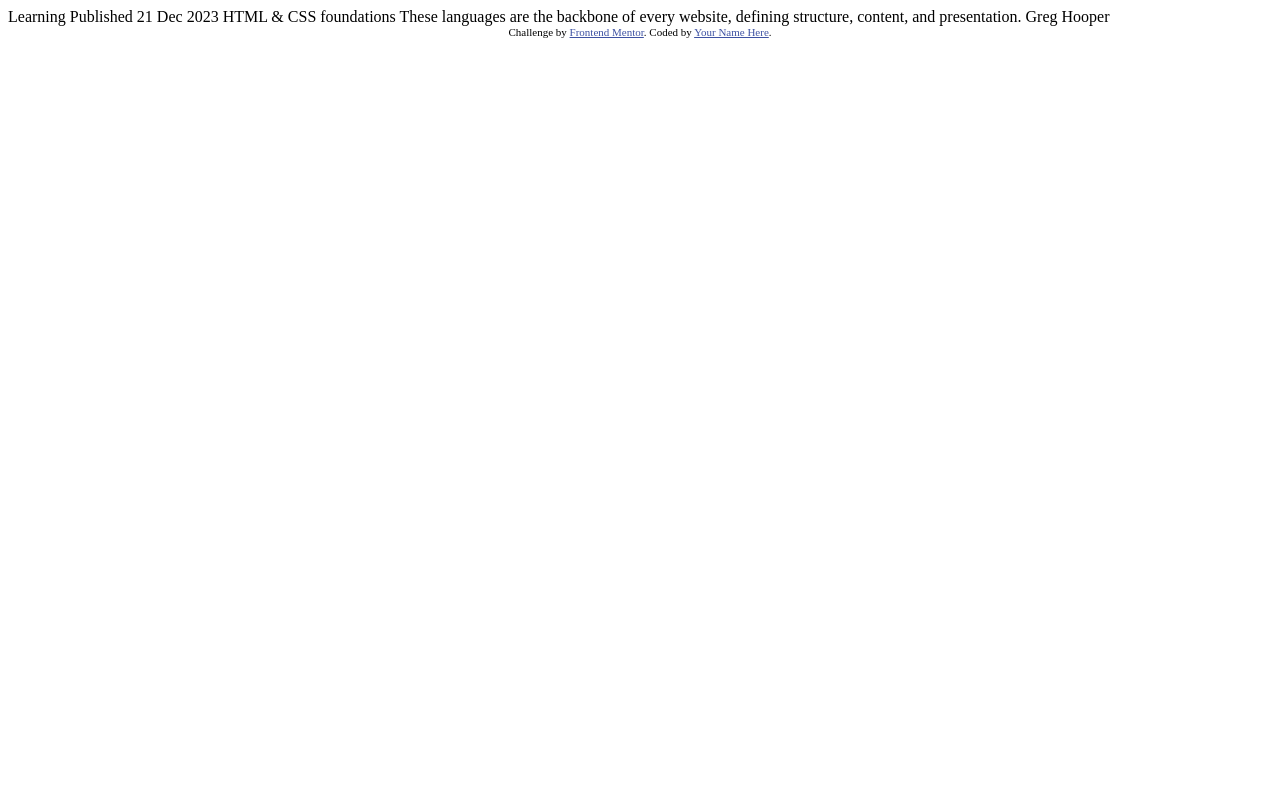
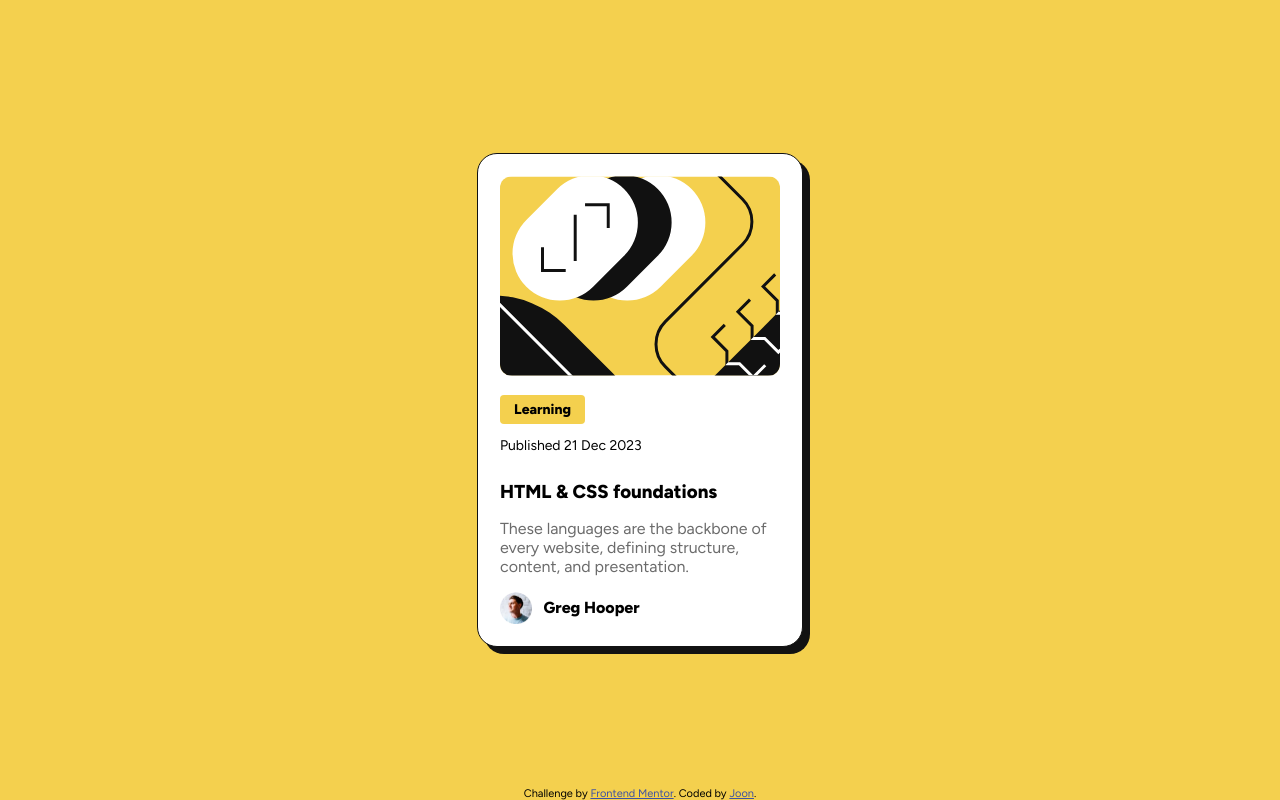
Before and after one commit to joonhyoo/blog-preview-card-main, a plain HTML site: page index.html in a window 1280 px wide. Drawn offline with Linux system fonts and the light colour scheme.

Commit message:
Completed using flexbox

```diff
--- a/index.html
+++ b/index.html
@@ -1,34 +1,106 @@
-<!DOCTYPE html>
+<!doctype html>
 <html lang="en">
   <head>
-  <meta charset="UTF-8">
-  <meta name="viewport" content="width=device-width, initial-scale=1.0"> <!-- displays site properly based on user's device -->
+    <meta charset="UTF-8" />
+    <meta name="viewport" content="width=device-width, initial-scale=1.0" />
+    <!-- displays site properly based on user's device -->
 
-  <link rel="icon" type="image/png" sizes="32x32" href="./assets/images/favicon-32x32.png">
+    <link
+      rel="icon"
+      type="image/png"
+      sizes="32x32"
+      href="./assets/images/favicon-32x32.png"
+    />
 
     <title>Frontend Mentor | Blog preview card</title>
 
     <!-- Feel free to remove these styles or customise in your own stylesheet 👍 -->
     <style>
-    .attribution { font-size: 11px; text-align: center; }
-    .attribution a { color: hsl(228, 45%, 44%); }
+      @import url("https://fonts.googleapis.com/css2?family=Figtree:ital,wght@0,300..900;1,300..900&family=Noto+Sans+Mono:wght@100..900&family=Outfit:wght@100..900&display=swap");
+      * {
+        margin: 0;
+        padding: 0;
+        font-family: "Figtree";
+      }
+      body {
+        background-color: hsl(47, 88%, 63%);
+        display: flex;
+        height: 100svh;
+        flex-direction: column;
+        justify-content: center;
+        align-items: center;
+      }
+      .card {
+        background-color: hsl(0, 0%, 100%);
+        max-width: 280px;
+        padding: 22px;
+        display: flex;
+        flex-direction: column;
+        border: 1px solid hsl(0, 0%, 7%);
+        border-radius: 20px;
+        box-shadow: 7px 7px hsl(0, 0%, 7%);
+        gap: 16px;
+      }
+      .bold {
+        font-weight: 800;
+      }
+      .attributes {
+        line-height: 36px;
+        font-size: 14px;
+      }
+      .tag {
+        background-color: hsl(47, 88%, 63%);
+        padding: 6px 14px;
+        border-radius: 4px;
+      }
+      .description {
+        color: hsl(0, 0%, 42%);
+      }
+      .user {
+        display: flex;
+        align-items: center;
+        gap: 12px;
+      }
+      .user img {
+        max-height: 32px;
+      }
+      .attribution {
+        position: absolute;
+        bottom: 0;
+        font-size: 11px;
+        text-align: center;
+      }
+      .attribution a {
+        color: hsl(228, 45%, 44%);
+      }
     </style>
   </head>
   <body>
-
-  Learning
-
-  Published 21 Dec 2023
-
-  HTML & CSS foundations
-
-  These languages are the backbone of every website, defining structure, content, and presentation.
-
-  Greg Hooper
+    <main class="card">
+      <img
+        src="./assets/images/illustration-article.svg"
+        style="border-radius: 12px; object-fit: cover; height: 200px"
+      />
+      <div class="attributes">
+        <span class="tag bold">Learning</span>
+        <p>Published 21 Dec 2023</p>
+      </div>
+      <h3 class="bold">HTML & CSS foundations</h3>
+      <p class="description">
+        These languages are the backbone of every website, defining structure,
+        content, and presentation.
+      </p>
+      <div class="user">
+        <img src="./assets/images/image-avatar.webp" />
+        <p class="bold">Greg Hooper</p>
+      </div>
+    </main>
 
     <div class="attribution">
-    Challenge by <a href="https://www.frontendmentor.io?ref=challenge" target="_blank">Frontend Mentor</a>.
-    Coded by <a href="#">Your Name Here</a>.
+      Challenge by
+      <a href="https://www.frontendmentor.io?ref=challenge" target="_blank"
+        >Frontend Mentor</a
+      >. Coded by <a href="#">Joon</a>.
     </div>
   </body>
 </html>
```
Lines whose indentation alone changed are shown as unchanged.
